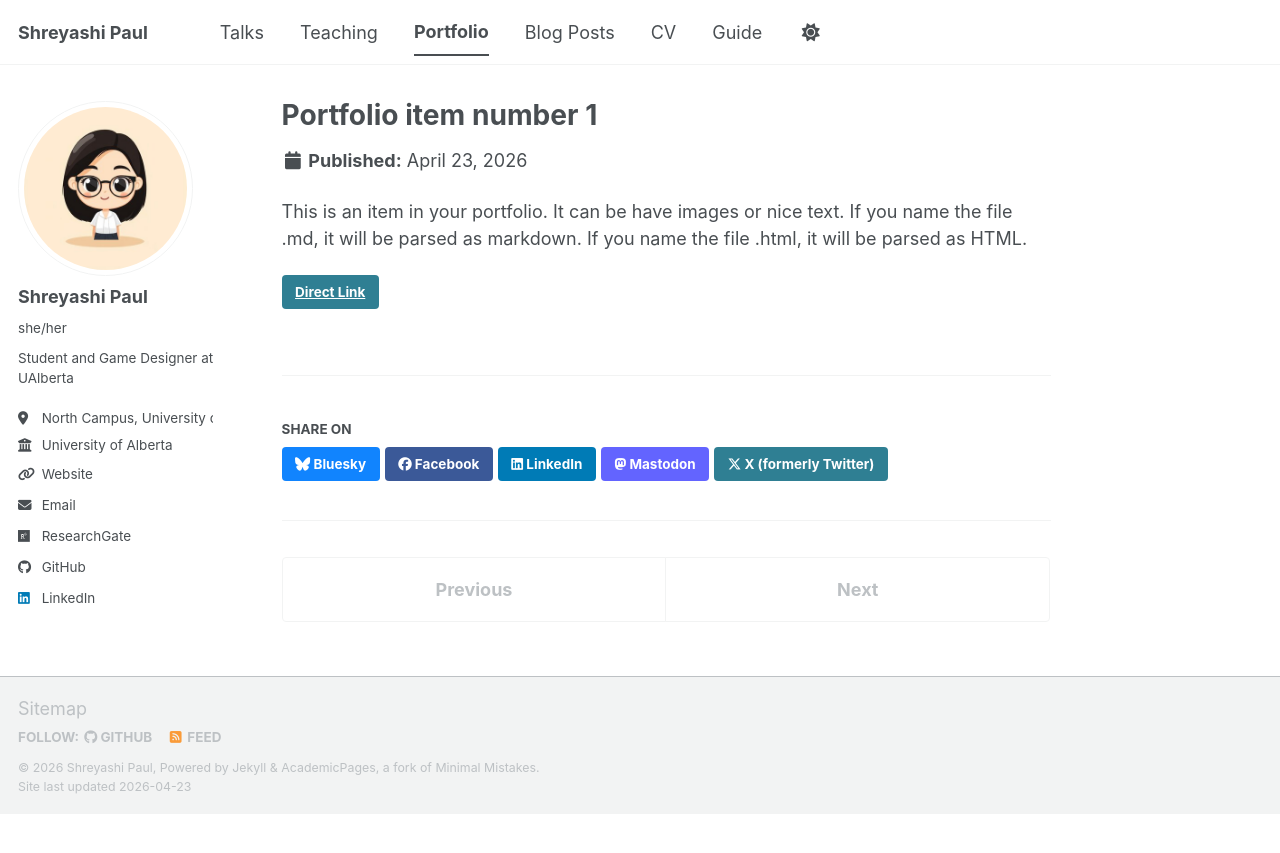
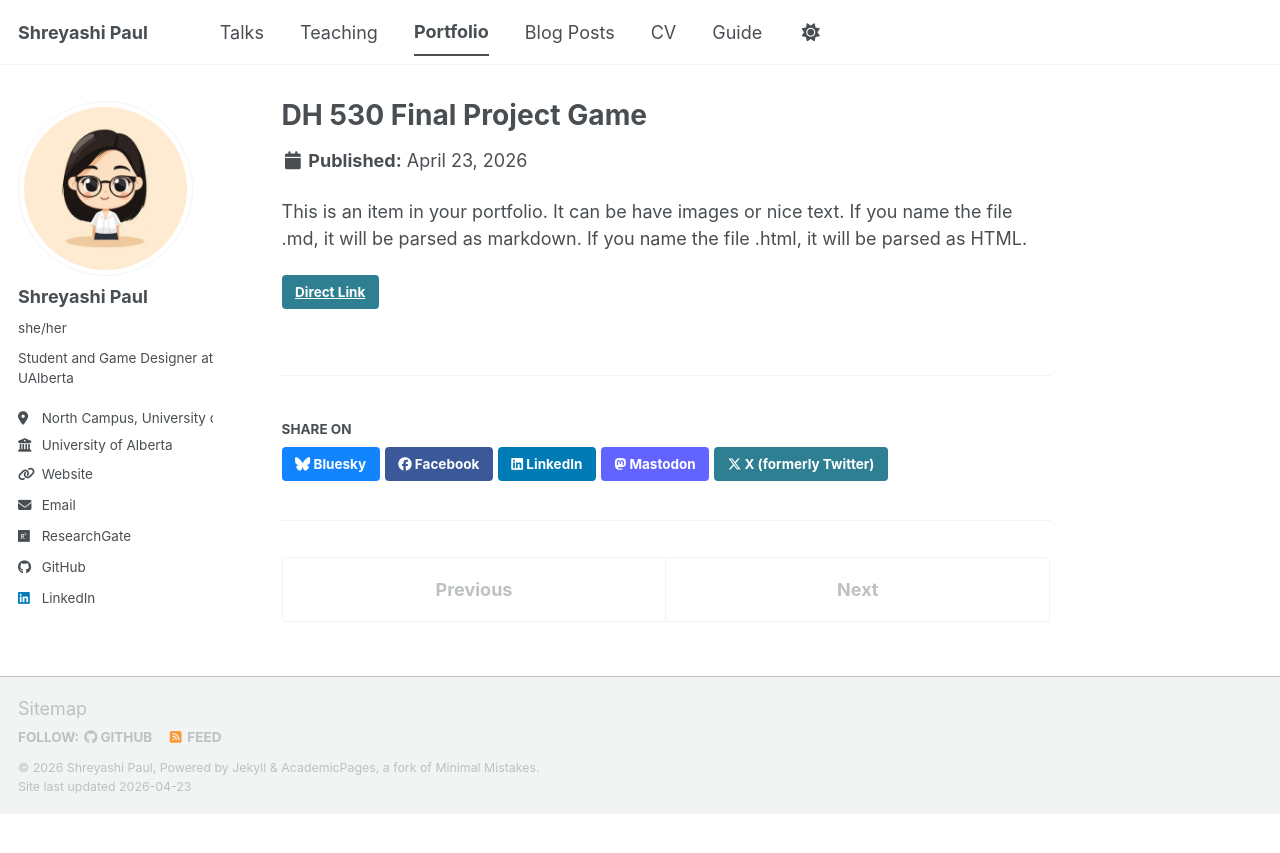
Before and after one commit to s-pl70/me, a Jekyll site: the page built from _portfolio/DH 530 Final Project.md, in a window 1280 px wide. Shown: the top 853 px of the page. Built offline with Jekyll 4.4.1, drawn with Linux system fonts in a browser that asks for light colours; a script bundle is joined from its source files by our own code; library files that are not in the unit come from our copies.

Commit message:
Update DH 530 Final Project.md

```diff
--- a/_portfolio/DH 530 Final Project.md
+++ b/_portfolio/DH 530 Final Project.md
@@ -1,5 +1,5 @@
 ---
-title: "Portfolio item number 1"
+title: "DH 530 Final Project Game"
 link: "https://s-pl70.github.io/the-chosen-life/"
 collection: portfolio
 ---
```
